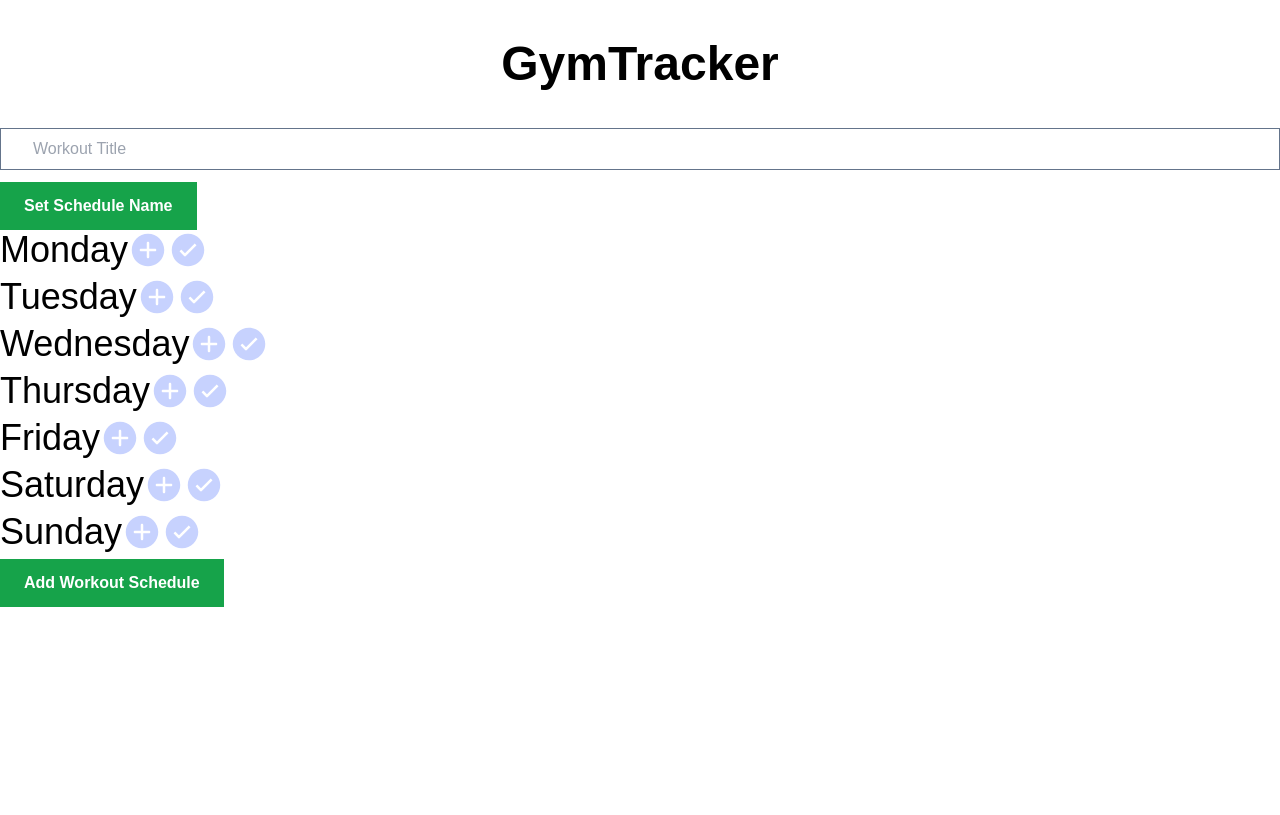
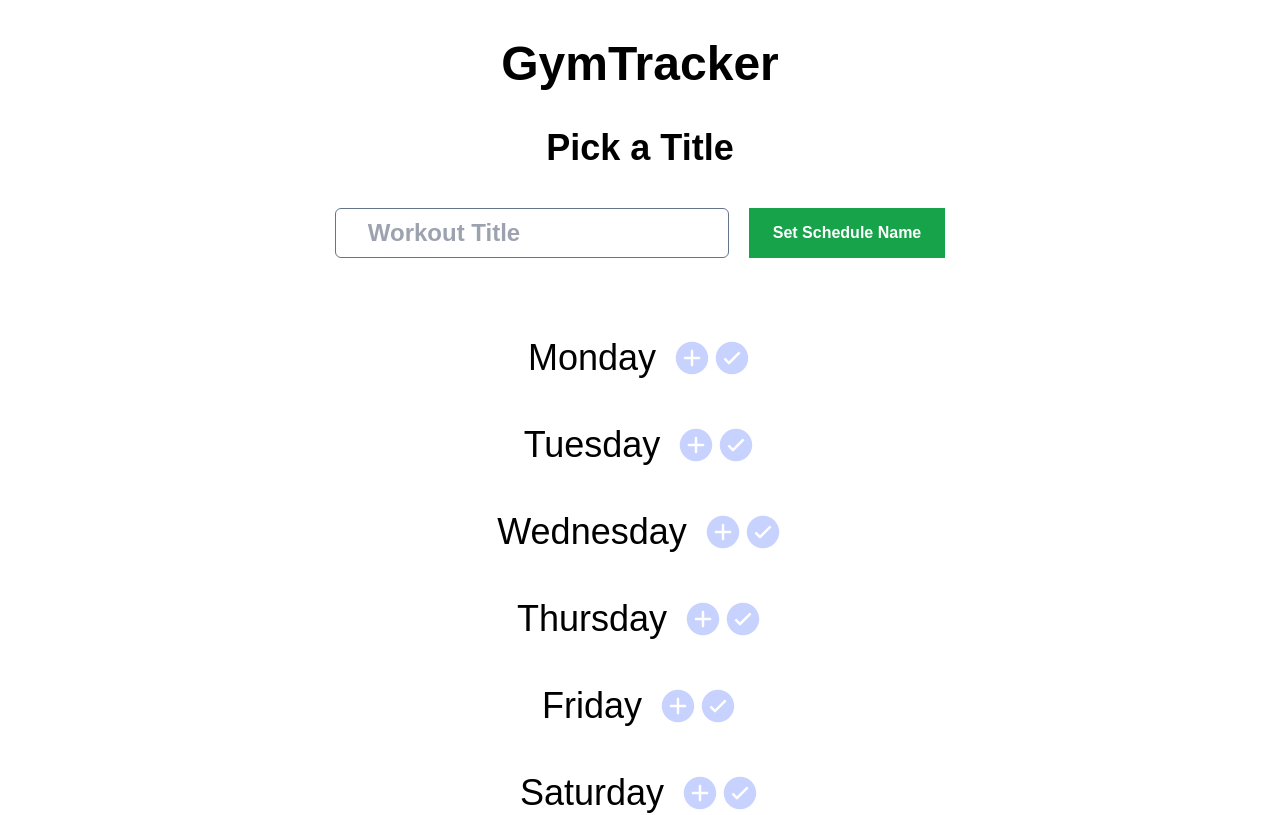
Before and after one commit to TonyNgyen/GymTracker-prototype, a Next.js app: page /addWorkoutSchedule in a window 1280 px wide. Shown: the top 815 px of the page. Built offline with nearby package versions, Linux system fonts and the light colour scheme.

Commit message:
Fixing style/layout of workout schedule add page

```diff
--- a/app/addWorkoutSchedule/page.jsx
+++ b/app/addWorkoutSchedule/page.jsx
@@ -8,7 +8,7 @@ import ReactDOM from "react-dom";
 
 export default function AddWorkout() {
   const router = useRouter();
-  const [title, setTitle] = useState("");
+  const [title, setTitle] = useState("Pick a Title");
   const [name, setName] = useState("");
   const [workouts, setWorkouts] = useState("");
 
@@ -383,14 +383,14 @@ export default function AddWorkout() {
 
   return (
     <>
-      <h1>{title}</h1>
-      <form onSubmit={handleNameSubmit} className="flex flex-col gap-3">
+      <h1 className="text-4xl font-bold text-center">{title}</h1>
+      <form onSubmit={handleNameSubmit} className="flex justify-center mb-20 mt-10">
         <input
           onChange={(e) => setName(e.target.value)}
           value={name}
           type="text"
           placeholder="Workout Title"
-          className="border border-slate-500 px-8 py-2"
+          className="border border-slate-500 px-8 py-2 rounded-md mr-5 text-2xl font-bold"
         />
 
         <button
@@ -402,8 +402,9 @@ export default function AddWorkout() {
       </form>
 
       {/* MONDAY SECTION */}
-      <article className="flex">
-        <h1 className="text-4xl">Monday</h1>
+      <main className="grid place-items-center">
+        <article className="flex mb-10 ">
+          <h1 className="text-4xl mr-4">Monday</h1>
           <div>
             <button onClick={toggleModalMonday} className="text-indigo-200">
               <IoIosAddCircle size={40} />
@@ -496,8 +497,8 @@ export default function AddWorkout() {
         ))}
 
         {/* TUESDAY SECTION */}
-      <article className="flex">
-        <h1 className="text-4xl">Tuesday</h1>
+        <article className="flex mb-10">
+          <h1 className="text-4xl mr-4">Tuesday</h1>
           <div>
             <button onClick={toggleModalTuesday} className="text-indigo-200">
               <IoIosAddCircle size={40} />
@@ -590,8 +591,8 @@ export default function AddWorkout() {
         ))}
 
         {/* WEDNESDAY SECTION */}
-      <article className="flex">
-        <h1 className="text-4xl">Wednesday</h1>
+        <article className="flex mb-10">
+          <h1 className="text-4xl mr-4">Wednesday</h1>
           <div>
             <button onClick={toggleModalWednesday} className="text-indigo-200">
               <IoIosAddCircle size={40} />
@@ -659,7 +660,10 @@ export default function AddWorkout() {
                 </form>
               </div>
             )}
-          <button onClick={confirmWorkoutWednesday} className="text-indigo-200">
+            <button
+              onClick={confirmWorkoutWednesday}
+              className="text-indigo-200"
+            >
               <IoIosCheckmarkCircle size={40} />
             </button>
           </div>
@@ -684,8 +688,8 @@ export default function AddWorkout() {
         ))}
 
         {/* THURSDAY SECTION */}
-      <article className="flex">
-        <h1 className="text-4xl">Thursday</h1>
+        <article className="flex mb-10">
+          <h1 className="text-4xl mr-4">Thursday</h1>
           <div>
             <button onClick={toggleModalThursday} className="text-indigo-200">
               <IoIosAddCircle size={40} />
@@ -753,7 +757,10 @@ export default function AddWorkout() {
                 </form>
               </div>
             )}
-          <button onClick={confirmWorkoutThursday} className="text-indigo-200">
+            <button
+              onClick={confirmWorkoutThursday}
+              className="text-indigo-200"
+            >
               <IoIosCheckmarkCircle size={40} />
             </button>
           </div>
@@ -778,8 +785,8 @@ export default function AddWorkout() {
         ))}
 
         {/* FRIDAY SECTION */}
-      <article className="flex">
-        <h1 className="text-4xl">Friday</h1>
+        <article className="flex mb-10">
+          <h1 className="text-4xl mr-4">Friday</h1>
           <div>
             <button onClick={toggleModalFriday} className="text-indigo-200">
               <IoIosAddCircle size={40} />
@@ -872,8 +879,8 @@ export default function AddWorkout() {
         ))}
 
         {/* SATURDAY SECTION */}
-      <article className="flex">
-        <h1 className="text-4xl">Saturday</h1>
+        <article className="flex mb-10">
+          <h1 className="text-4xl mr-4">Saturday</h1>
           <div>
             <button onClick={toggleModalSaturday} className="text-indigo-200">
               <IoIosAddCircle size={40} />
@@ -941,7 +948,10 @@ export default function AddWorkout() {
                 </form>
               </div>
             )}
-          <button onClick={confirmWorkoutSaturday} className="text-indigo-200">
+            <button
+              onClick={confirmWorkoutSaturday}
+              className="text-indigo-200"
+            >
               <IoIosCheckmarkCircle size={40} />
             </button>
           </div>
@@ -966,8 +976,8 @@ export default function AddWorkout() {
         ))}
 
         {/* SUNDAY SECTION */}
-      <article className="flex">
-        <h1 className="text-4xl">Sunday</h1>
+        <article className="flex mb-10">
+          <h1 className="text-4xl mr-4">Sunday</h1>
           <div>
             <button onClick={toggleModalSunday} className="text-indigo-200">
               <IoIosAddCircle size={40} />
@@ -1058,6 +1068,7 @@ export default function AddWorkout() {
             </button>
           </article>
         ))}
+      </main>
 
       {/* <button
         onClick={debug}
@@ -1075,7 +1086,7 @@ export default function AddWorkout() {
         Debug Monday
       </button> */}
 
-      <form onSubmit={handleSubmit} className="flex flex-col gap-3">
+      <form onSubmit={handleSubmit} className="flex justify-center">
         <button
           type="submit"
           className="bg-green-600 font-bold text-white py-3 px-6 w-fit"
```
Lines whose indentation alone changed are shown as unchanged.
